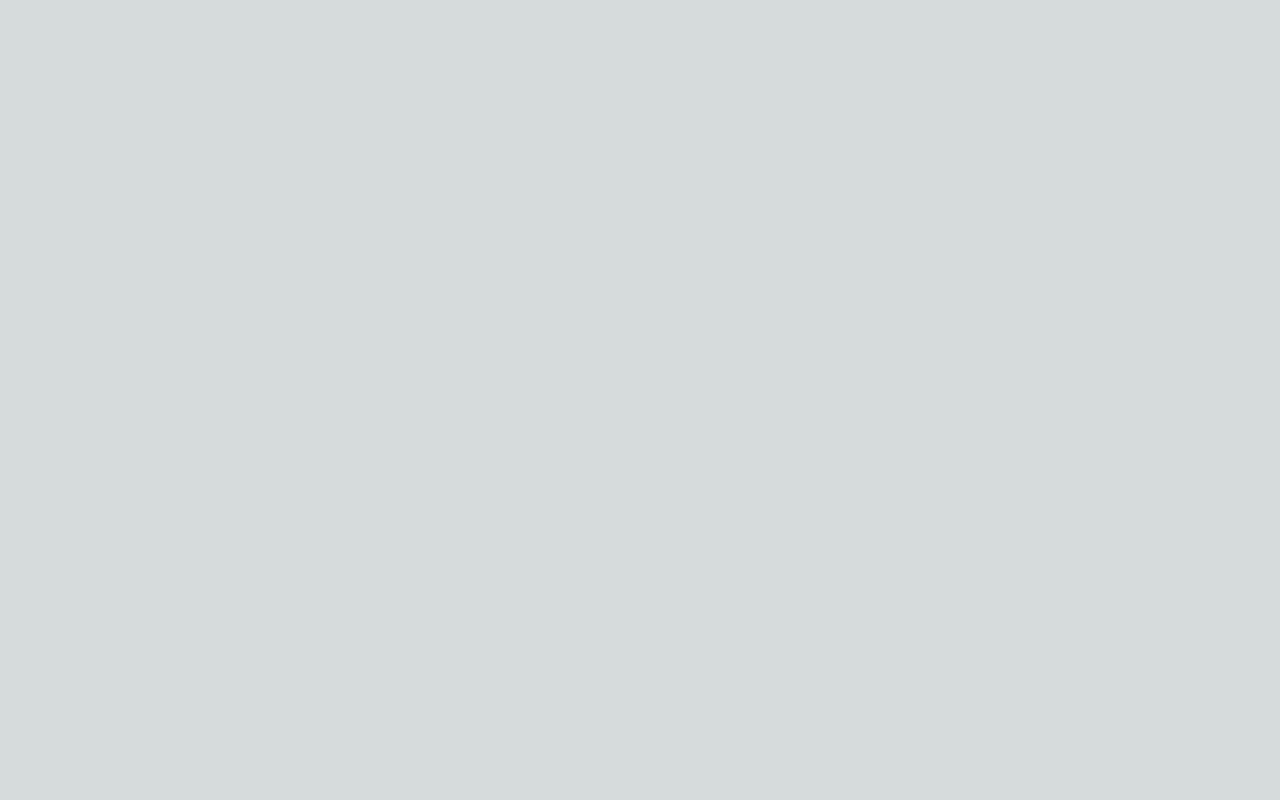
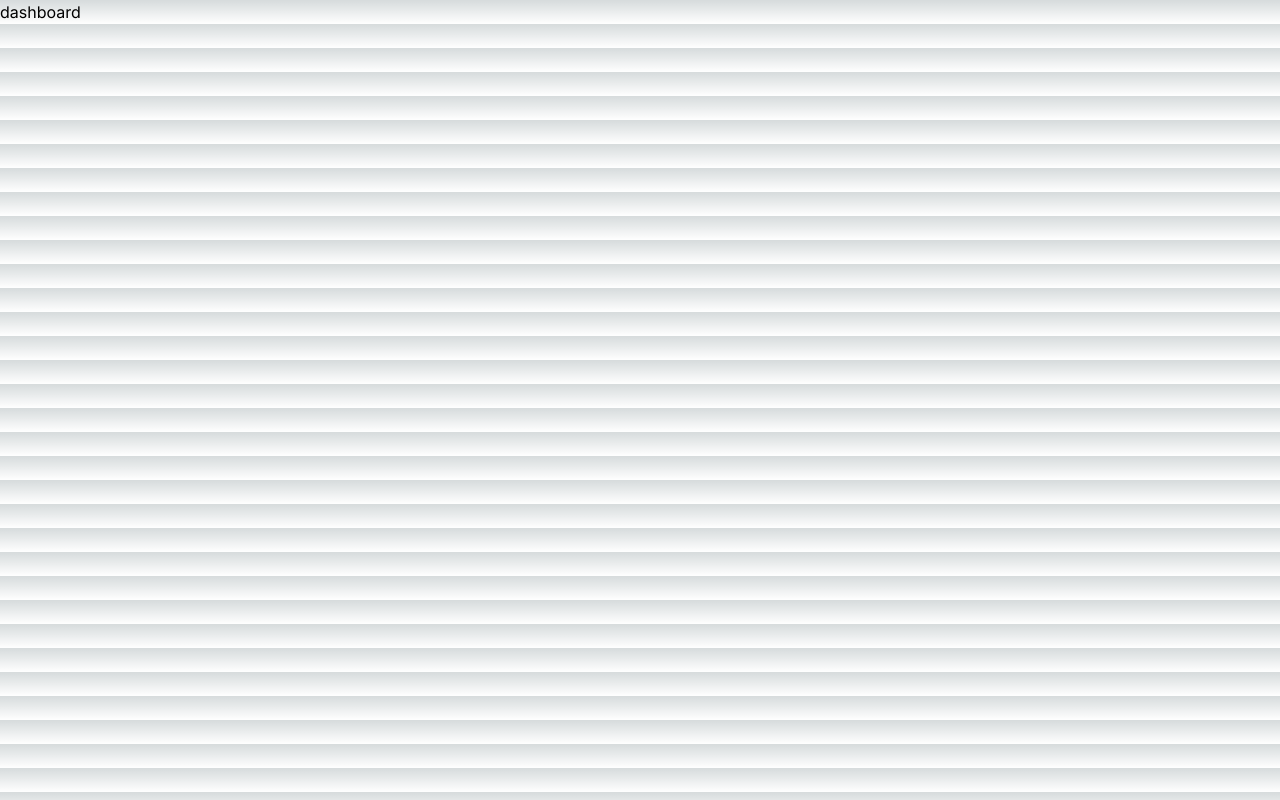
Before and after one commit to RyanBours/MLSaaS, a Next.js app in the folder apps/dashboard/: page / in a window 1280 px wide. Built offline with nearby package versions, Linux system fonts and the light colour scheme.

Commit message:
temp shortcut

```diff
--- a/apps/dashboard/src/app/page.tsx
+++ b/apps/dashboard/src/app/page.tsx
@@ -1,6 +1,7 @@
 export default function Home() {
   return (
-    <>
-    </>
+    <a href="/dashboard">
+      dashboard
+    </a>
   )
 }
```
